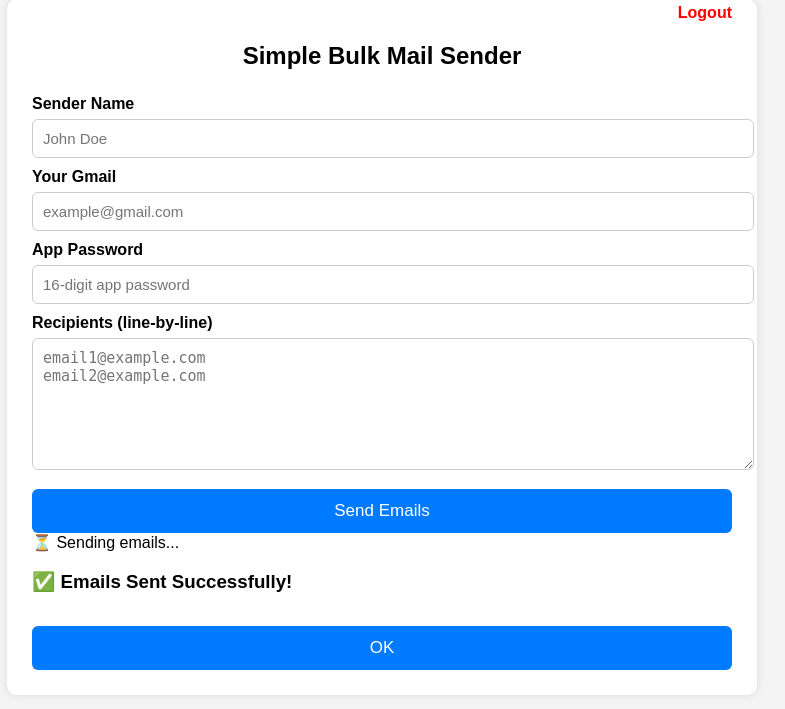
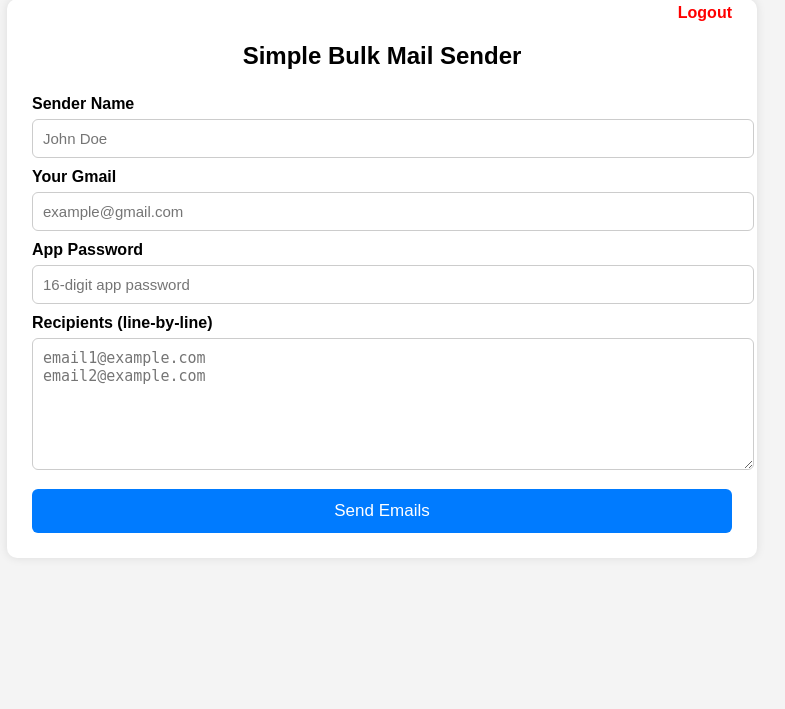
Before and after one commit to deepanshulodhi79-sudo/Deepanshu-s-, a Flask app: page /dashboard in a window 1280 px wide. Shown: the part 41-750 px from the top of the page, without its empty margins (258-1043 px from the left). Run offline with Flask 3, Linux system fonts and the light colour scheme; the visitor is signed in with stand-in values (Sample User, id 1).

Commit message:
Update dashboard.html

```diff
--- a/templates/dashboard.html
+++ b/templates/dashboard.html
@@ -99,13 +99,6 @@ email2@example.com"></textarea>
 
     <div id="statusBox"></div>
 
-<div id="loader">⏳ Sending emails...</div>
-
-<div id="popup">
-    <h3>✅ Emails Sent Successfully!</h3>
-    <button onclick="closePopup()">OK</button>
-</div>
-
 </div>
 
 <script>
```
